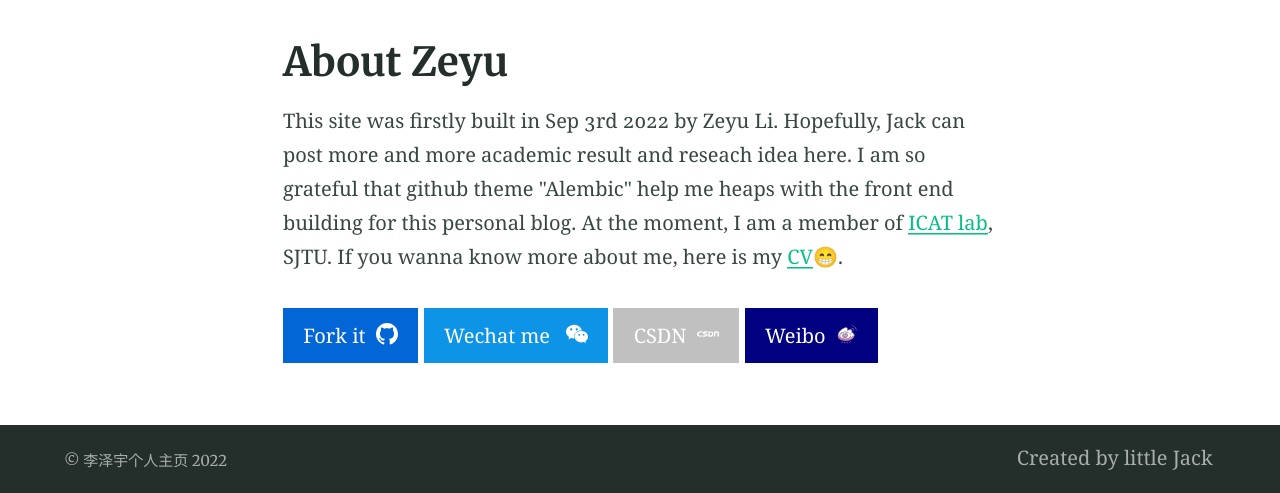
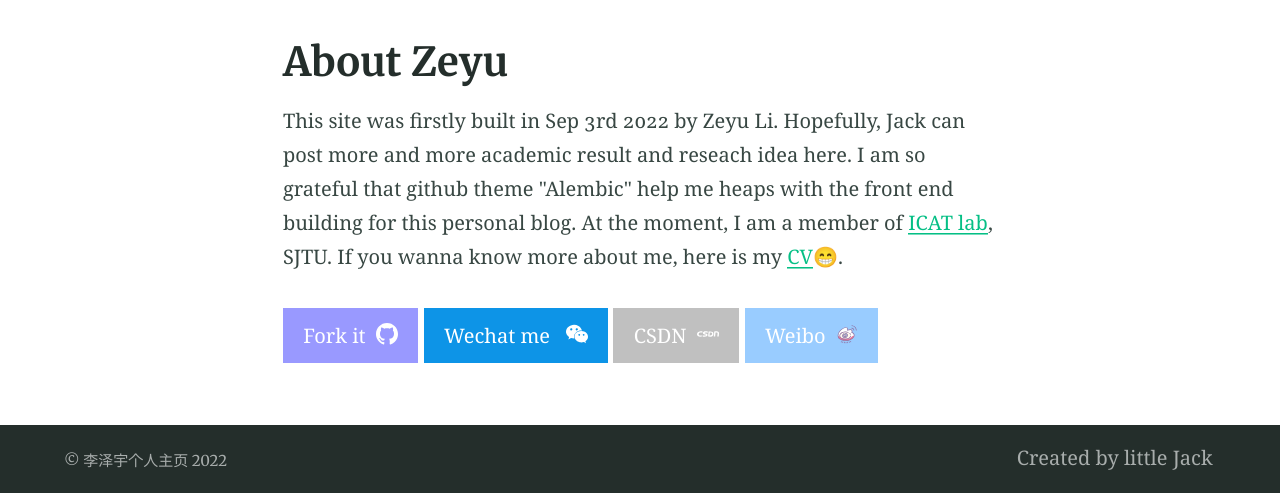
Before and after one commit to lizeyujack/lizeyujack.github.io, a Jekyll site: the page built from index.md, in a window 1280 px wide. Shown: the part 424-917 px from the top of the page. Built offline with Jekyll 4.4.1, drawn with Linux system fonts in a browser that asks for light colours.

Commit message:
Update index.md

```diff
--- a/index.md
+++ b/index.md
@@ -10,4 +10,4 @@ excerpt: "This site was firstly built in Sep 3rd 2022 by Zeyu Li. Hopefully, Jac
 
 This site was firstly built in Sep 3rd 2022 by Zeyu Li. Hopefully, Jack can post more and more academic result and reseach idea here. I am so grateful that github theme \"Alembic\" help me heaps with the front end building for this personal blog. At the moment, I am a member of [ICAT lab](https://sjtu-icat.github.io/), SJTU. If you wanna know more about me, here is my <a href="https://lizeyujack.github.io/李泽宇简历.pdf">CV</a>😁.
 
-{% include button.html text="Fork it" icon="github" link="https://github.com/lizeyujack/" color="#0366d6" %}  {% include button.html text="Wechat me "  icon="wechat" link="/pic/"  color="#0d94e7" %} {% include button.html text="CSDN" icon="csdn" link="https://blog.csdn.net/qq_44881486?spm=1011.2415.3001.5343" color="#C0C0C0" %} {% include button.html text="Weibo" icon="weibo" link="https://weibo.com/u/7363974260"  color="#000080" %}
+{% include button.html text="Fork it" icon="github" link="https://github.com/lizeyujack/" color="#9999FF" %}  {% include button.html text="Wechat me "  icon="wechat" link="/pic/"  color="#0d94e7" %} {% include button.html text="CSDN" icon="csdn" link="https://blog.csdn.net/qq_44881486?spm=1011.2415.3001.5343" color="#C0C0C0" %} {% include button.html text="Weibo" icon="weibo" link="https://weibo.com/u/7363974260"  color="#99CCFF" %}
```
